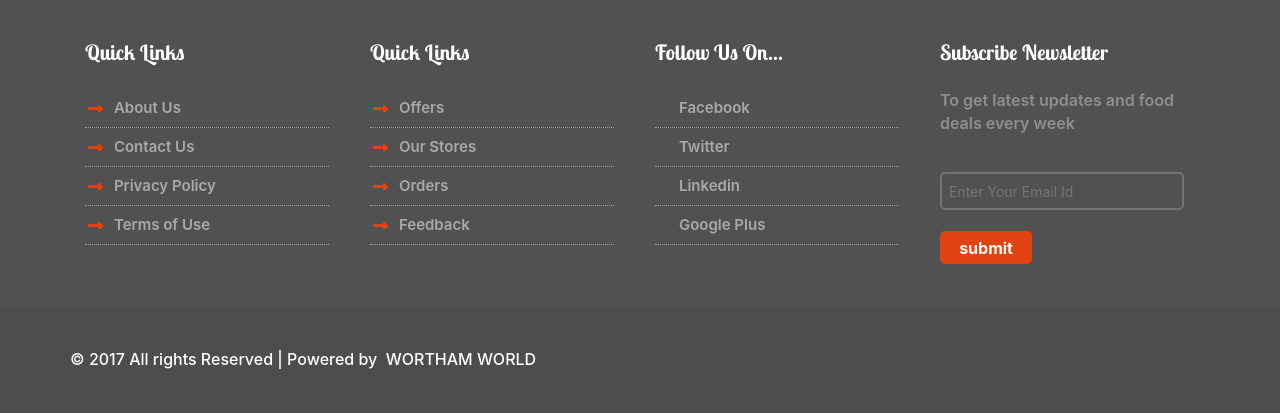
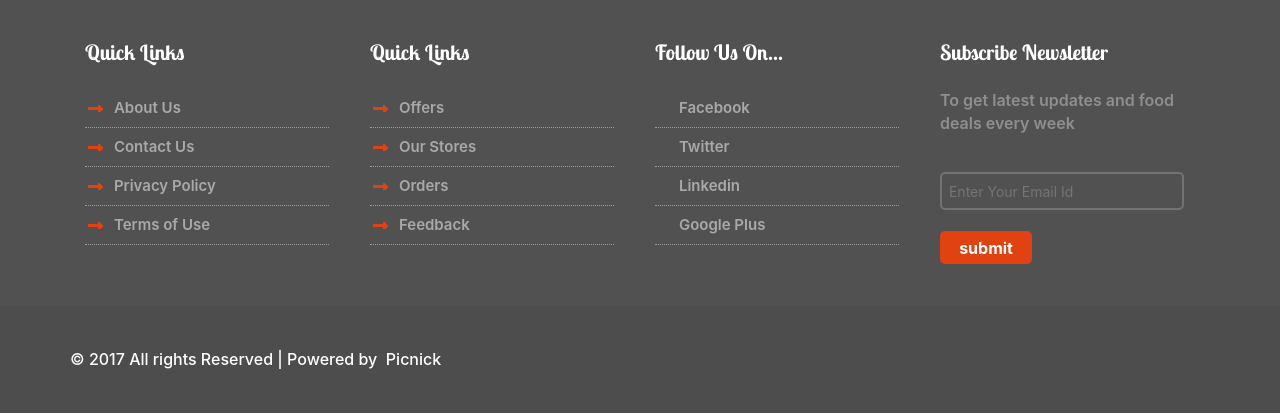
Before and after one commit to kunal1510010/picnick, a Django app: page /Site/ in a window 1280 px wide. Shown: the part 3144-3557 px from the top of the page. Run offline with Django 3.2, Linux system fonts and the light colour scheme; some libraries are stand-ins or nearby versions.

Commit message:
Update index.html

```diff
--- a/Site/templates/index.html
+++ b/Site/templates/index.html
@@ -817,7 +817,7 @@
 	<!-- footer-section-starts -->
 	<div class="footer">
 		<div class="container">
-			<p class="wow fadeInLeft" data-wow-delay="0.4s">&copy; 2017  All rights  Reserved | Powered by &nbsp;<a href="" target="target_blank">WORTHAM WORLD</a></p>
+			<p class="wow fadeInLeft" data-wow-delay="0.4s">&copy; 2017  All rights  Reserved | Powered by &nbsp;<a href="" target="target_blank">Picnick</a></p>
 		</div>
 	</div>
 	<!-- footer-section-ends -->
```
